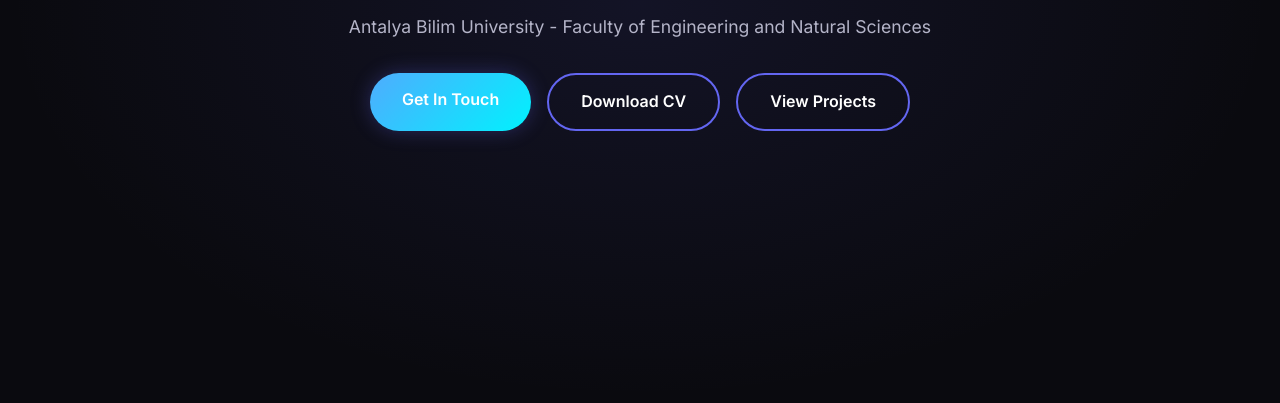
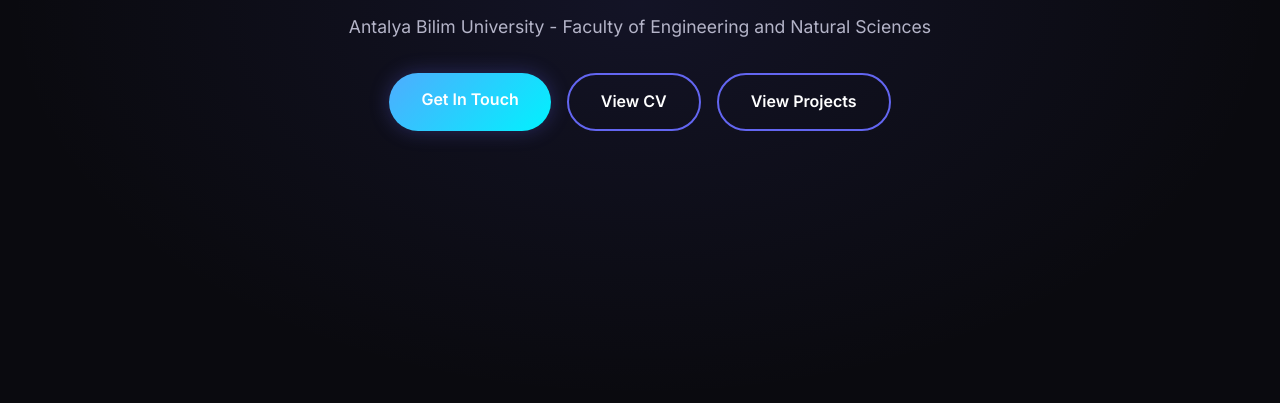
Before and after one commit to Burak66Yngn/Burak66Yngn.github.io, a plain HTML site: page index.html in a window 1280 px wide. Shown: the part 397-800 px from the top of the page. Drawn offline with Linux system fonts and the light colour scheme.

Commit message:
Fix CV link: point to HTML file instead of missing PDF

```diff
--- a/index.html
+++ b/index.html
@@ -42,7 +42,7 @@
             <p class="hero-description">Antalya Bilim University - Faculty of Engineering and Natural Sciences</p>
             <div class="hero-buttons">
                 <a href="#contact" class="btn btn-primary">Get In Touch</a>
-                <a href="Burak-Yangin-CV.pdf" class="btn btn-secondary" download>Download CV</a>
+                <a href="Burak-Yangin-CV.html" class="btn btn-secondary" target="_blank">View CV</a>
                 <a href="#projects" class="btn btn-secondary">View Projects</a>
             </div>
         </div>
```
